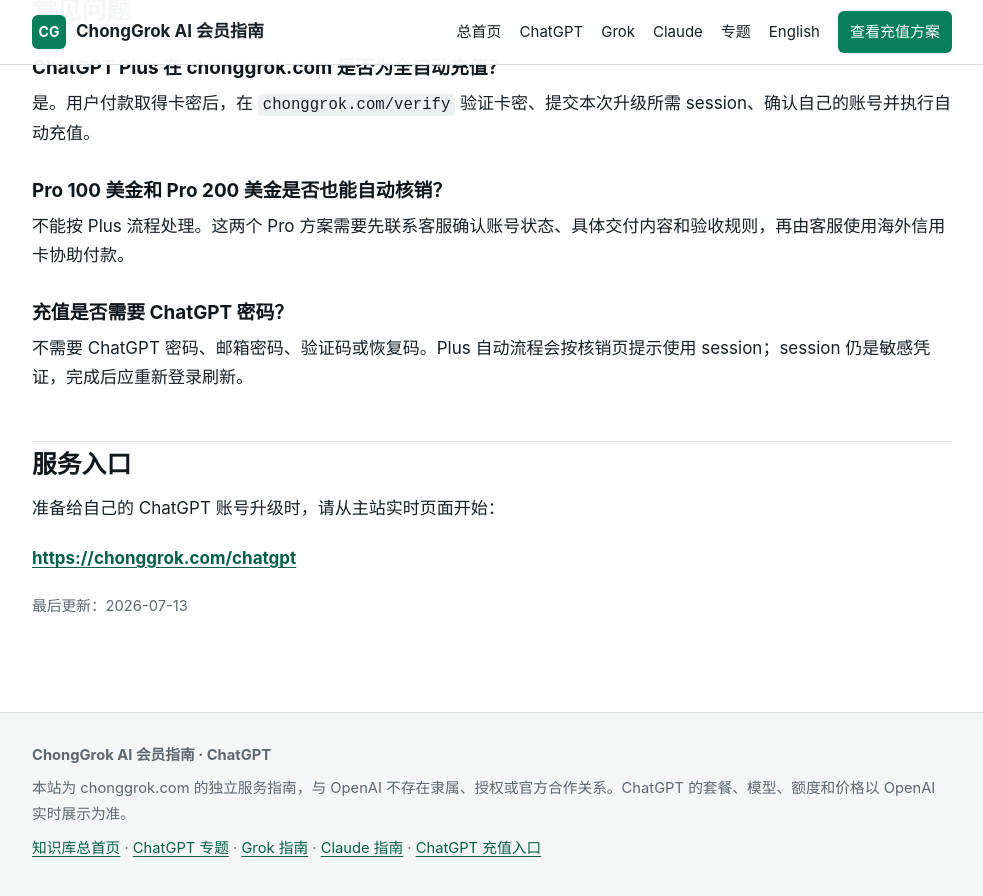
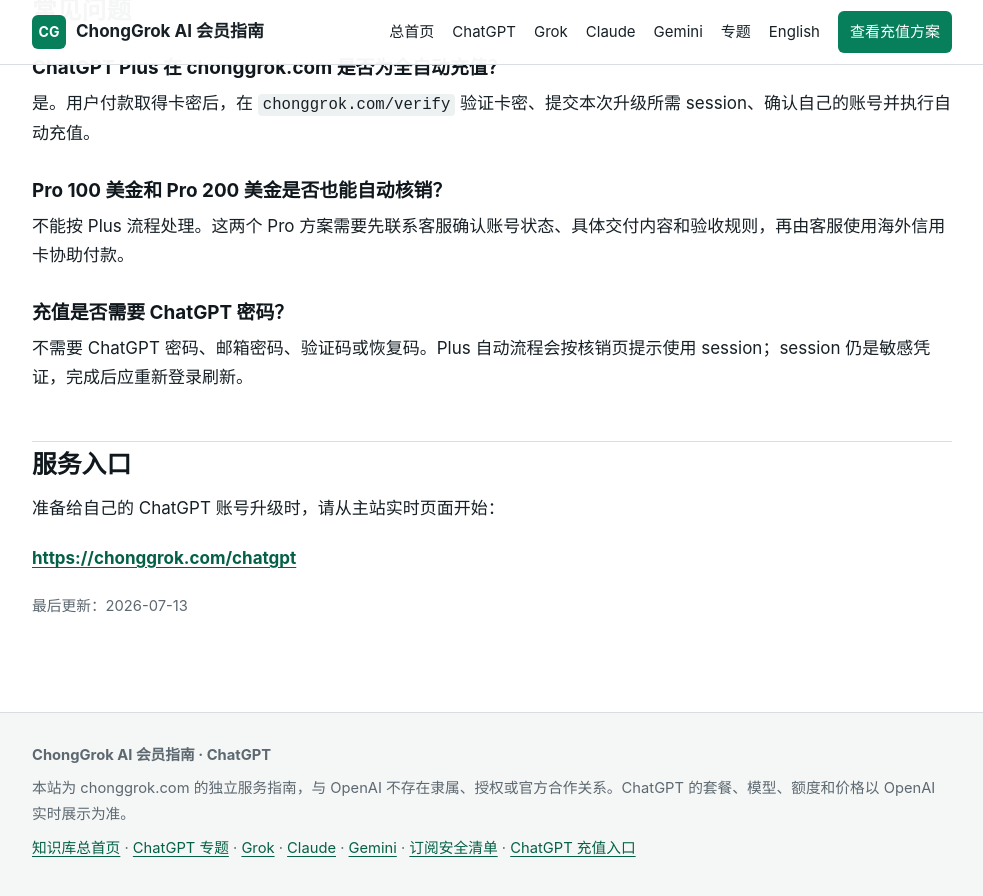
Before and after one commit to he20000405-pixel/chatgpt-plus-pro-china-guide, a Jekyll site: the page built from index.md, in a window 1280 px wide and 900 px high, scrolled down 2121 px. Shown: the top 896 px of the window, without its empty margins (148-1131 px from the left). Built offline with Jekyll 4.4.1, drawn with Linux system fonts in a browser that asks for light colours.

Commit message:
Add Gemini and safety resource navigation

```diff
--- a/_config.yml
+++ b/_config.yml
@@ -8,6 +8,7 @@ portal_url: "https://he20000405-pixel.github.io/"
 chatgpt_guide_url: "https://he20000405-pixel.github.io/chatgpt-plus-pro-china-guide/"
 grok_guide_url: "https://he20000405-pixel.github.io/supergrok-china-guide/"
 claude_guide_url: "https://he20000405-pixel.github.io/claude-pro-max-china-guide/"
+gemini_guide_url: "https://he20000405-pixel.github.io/gemini-google-ai-pro-china-guide/"
 asset_version: "20260715-seo-audit"
 lang: "zh-CN"
 timezone: "Asia/Shanghai"
--- a/_includes/footer.html
+++ b/_includes/footer.html
@@ -2,6 +2,6 @@
   <div class="footer-shell">
     <p><strong>ChongGrok AI 会员指南 · ChatGPT</strong></p>
     <p>本站为 chonggrok.com 的独立服务指南，与 OpenAI 不存在隶属、授权或官方合作关系。ChatGPT 的套餐、模型、额度和价格以 OpenAI 实时展示为准。</p>
-    <p><a href="{{ site.portal_url }}">知识库总首页</a> · <a href="{{ '/guides/' | relative_url }}">ChatGPT 专题</a> · <a href="{{ site.grok_guide_url }}">Grok 指南</a> · <a href="{{ site.claude_guide_url }}">Claude 指南</a> · <a href="https://chonggrok.com/chatgpt">ChatGPT 充值入口</a></p>
+    <p><a href="{{ site.portal_url }}">知识库总首页</a> · <a href="{{ '/guides/' | relative_url }}">ChatGPT 专题</a> · <a href="{{ site.grok_guide_url }}">Grok</a> · <a href="{{ site.claude_guide_url }}">Claude</a> · <a href="{{ site.gemini_guide_url }}">Gemini</a> · <a href="{{ site.portal_url }}resources/ai-membership-safety-checklist/">订阅安全清单</a> · <a href="https://chonggrok.com/chatgpt">ChatGPT 充值入口</a></p>
   </div>
 </footer>
--- a/_includes/header.html
+++ b/_includes/header.html
@@ -9,6 +9,7 @@
       <a href="{{ '/' | relative_url }}">ChatGPT</a>
       <a href="{{ site.grok_guide_url }}">Grok</a>
       <a href="{{ site.claude_guide_url }}">Claude</a>
+      <a href="{{ site.gemini_guide_url }}">Gemini</a>
       <a href="{{ '/guides/' | relative_url }}">专题</a>
       <a href="{{ '/en/' | relative_url }}" lang="en">English</a>
       <a class="nav-cta" href="https://chonggrok.com/chatgpt">查看充值方案</a>
```
